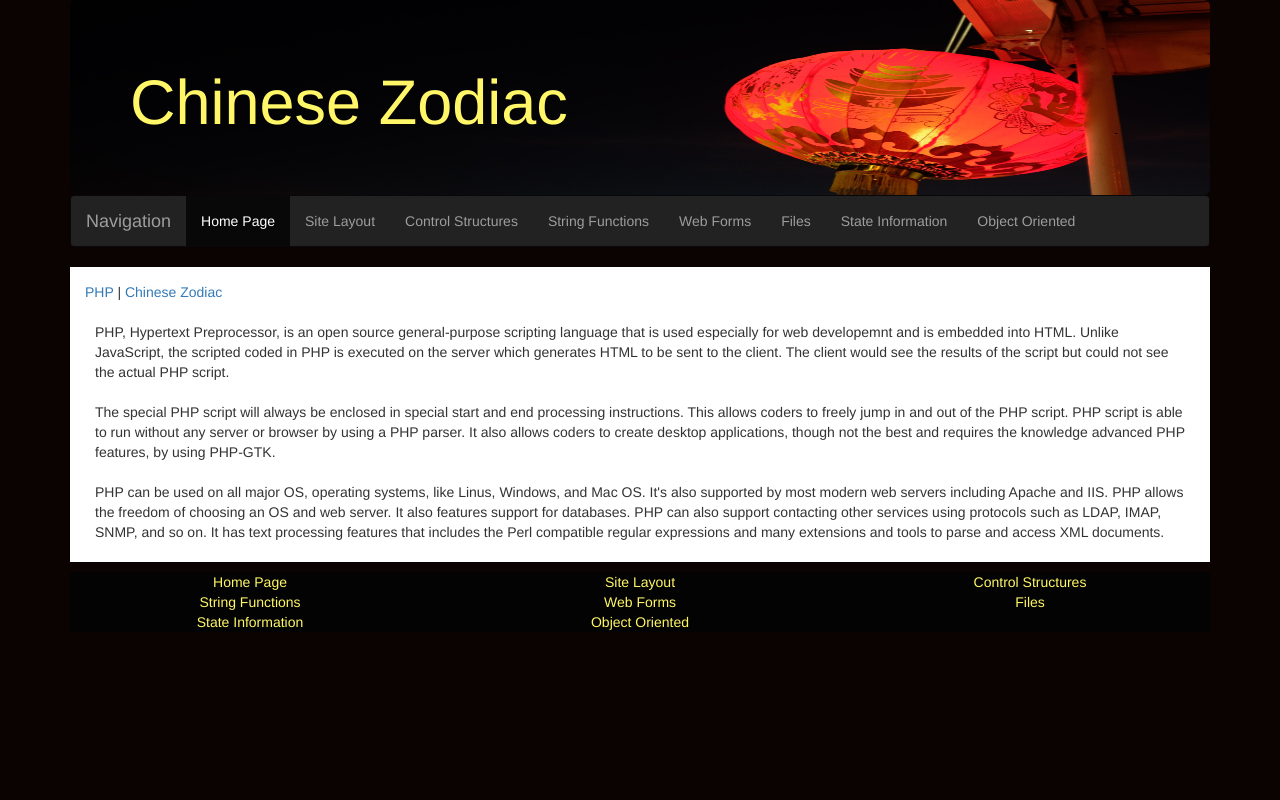
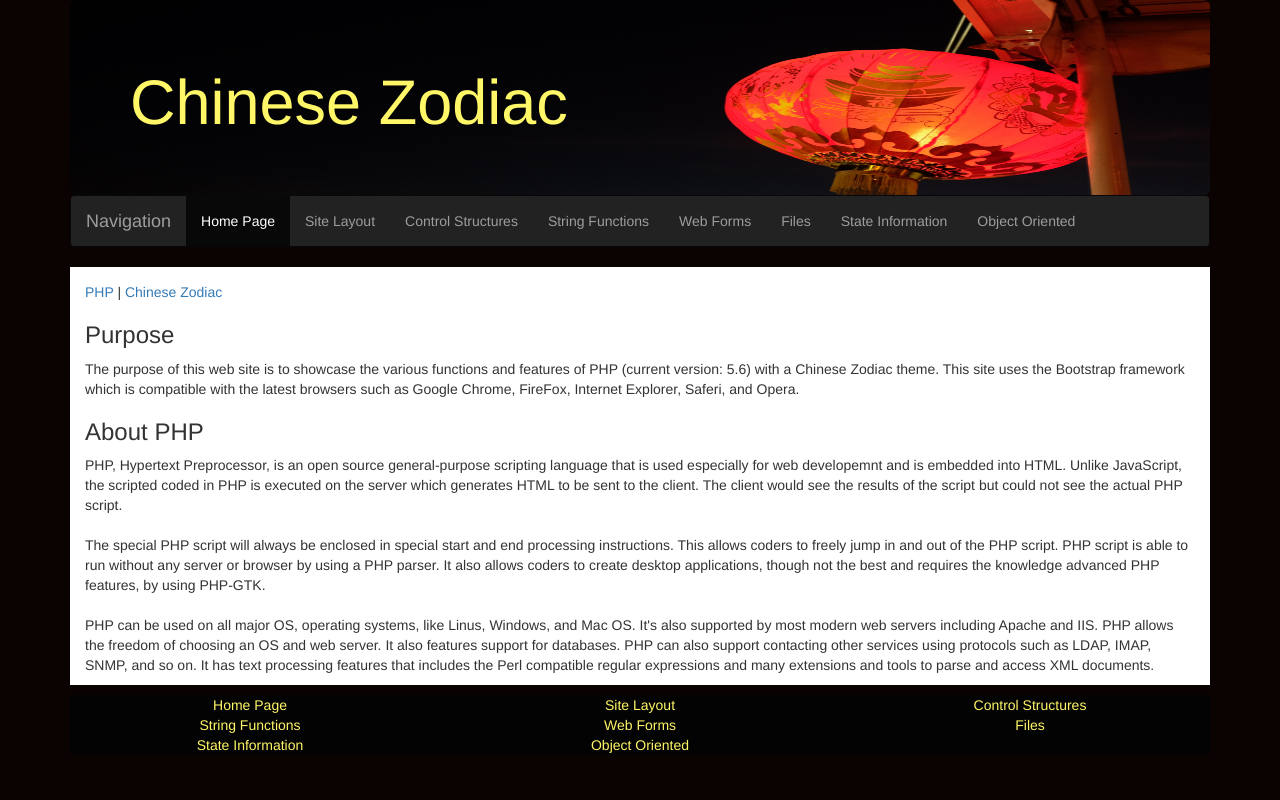
Before and after one commit to Jen135790/PHP-BootStrap_ChineseZodiac, a PHP site: page / in a window 1280 px wide. Run offline with PHP 8.4, Linux system fonts and the light colour scheme; some libraries are stand-ins or nearby versions.

Commit message:
Added inc_site_layout.php

```diff
--- a/includes/inc_chinese_zodiac.php
+++ b/includes/inc_chinese_zodiac.php
@@ -20,7 +20,7 @@
     <!-- Wrapper for Slides -->
     <div class="carousel-inner" role="listbox">
         <div class="item active">
-          <img src="./img/animals/rat.jpg" alt="Rat">
+            <img src="./img/animals/rat.jpg" alt="Rat">
           <div class="carousel-caption">
             <h3>Rat</h3>
             <p>The characteristics of a rat is one with spirit, wit, alertness, delicacy, flexibility, and vitality. Those born in the year of the rat are usually smart, wealthy, and will work for success.
--- a/includes/inc_home.php
+++ b/includes/inc_home.php
@@ -1,4 +1,3 @@
-<div id="homeCarousel" class="carousel slide" data-ride="carousel">
 <p class="home_links"><a href="index.php?page=home_page&AMP;section=php">PHP</a>
    | <a href="index.php?page=home_page&AMP;section=zodiac">Chinese Zodiac</a></p>
 <?php
@@ -17,4 +16,3 @@
         include("inc_php_info.php");
     }
 ?>
-</div>
--- a/includes/inc_nav.php
+++ b/includes/inc_nav.php
@@ -1,6 +1,8 @@
+
 <div class="container-fluid">
     <div class="navbar-header">
-      <button type="button" class="navbar-toggle" data-toggle="collapse" data-target="#myNavbar">
+      <button type="button" class="navbar-toggle" data-toggle="collapse" data-target="#mainNavbar">
+        <span class="icon-bar"></span>
         <span class="icon-bar"></span>
         <span class="icon-bar"></span>
         <span class="icon-bar"></span>
@@ -12,16 +14,32 @@
       </button>
       <a class="navbar-brand" href="">Navigation</a>
     </div>
-    <div class="collapse navbar-collapse" id="myNavbar">
+    <div class="collapse navbar-collapse" id="mainNavbar">
       <ul class="nav navbar-nav">
-        <li class="active"><a href="index.php?page=home_page">Home Page</a></li>
-        <li><a href="index.php?page=site_layout">Site Layout</a></li>
-        <li><a href="index.php?page=control_structures">Control Structures</a></li>
-        <li><a href="index.php?page=string_functions">String Functions</a></li>
-        <li><a href="index.php?page=web_forms">Web Forms</a></li>
-        <li><a href="index.php?page=files">Files</a></li>
-        <li><a href="index.php?page=state_information">State Information</a></li>
-        <li><a href="index.php?page=object_oriented">Object Oriented</a></li>
+        <li <?php changeActiveClass("home_page"); ?>><a href="index.php?page=home_page">Home Page</a></li>
+        <li <?php changeActiveClass("site_layout"); ?>><a href="index.php?page=site_layout">Site Layout</a></li>
+        <li <?php changeActiveClass("control_structures"); ?>><a href="index.php?page=control_structures">Control Structures</a></li>
+        <li <?php changeActiveClass("string_functions"); ?>><a href="index.php?page=string_functions">String Functions</a></li>
+        <li <?php changeActiveClass("web_forms"); ?>><a href="index.php?page=web_forms">Web Forms</a></li>
+        <li <?php changeActiveClass("files"); ?>><a href="index.php?page=files">Files</a></li>
+        <li <?php changeActiveClass("state_information"); ?>><a href="index.php?page=state_information">State Information</a></li>
+        <li <?php changeActiveClass("object_oriented"); ?>><a href="index.php?page=object_oriented">Object Oriented</a></li>
       </ul>
     </div>
 </div>
+
+<?php
+    function changeActiveClass($currentPg){
+        if(!isset($_GET['page'])){
+            if($currentPg === "home_page"){
+                echo 'class="active"';
+            }
+        }
+        else{
+            if($_GET['page'] == $currentPg){
+                echo 'class="active"';
+            }
+        }
+
+    }
+?>
--- a/includes/inc_php_info.php
+++ b/includes/inc_php_info.php
@@ -1,4 +1,9 @@
-<p id="php_info">
+<h3>Purpose</h3>
+<p class="php_info">The purpose of this web site is to showcase the various functions and features of PHP (current version: 5.6) with a Chinese Zodiac theme. This site uses the Bootstrap framework which is compatible with the latest
+browsers such as Google Chrome, FireFox, Internet Explorer, Saferi, and Opera.</p>
+
+<h3>About PHP</h3>
+<p class="php_info">
     PHP, Hypertext Preprocessor, is an open source general-purpose scripting language that is used especially for web developemnt and is embedded into HTML.
     Unlike JavaScript, the scripted coded in PHP is executed on the server which generates HTML to be sent to the client. The client would see the results of the
     script but could not see the actual PHP script.<br/><br/>
```
Also changed, not shown: includes/inc_site_layout.php (added, +16 -0 lines). Lines whose indentation alone changed are shown as unchanged.
